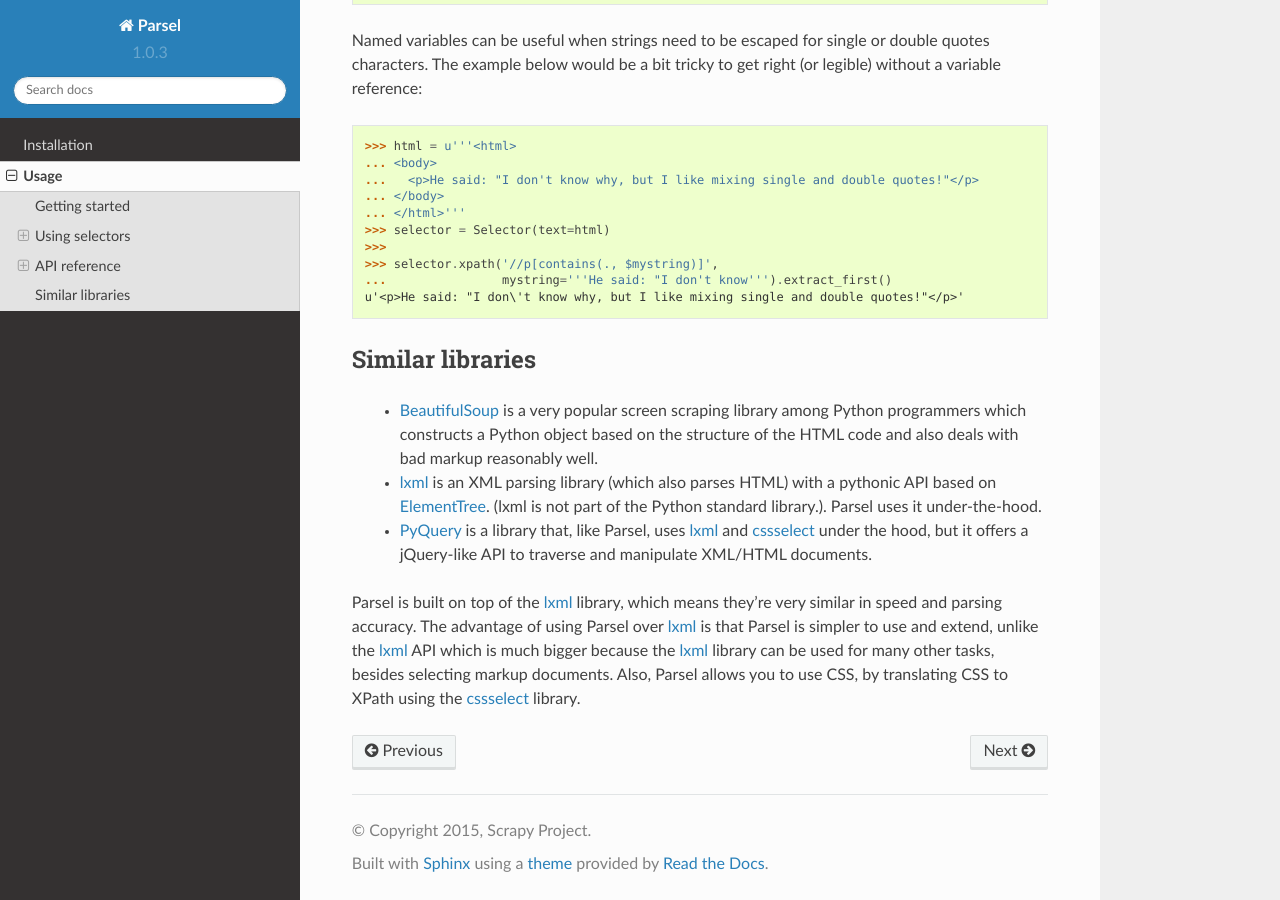
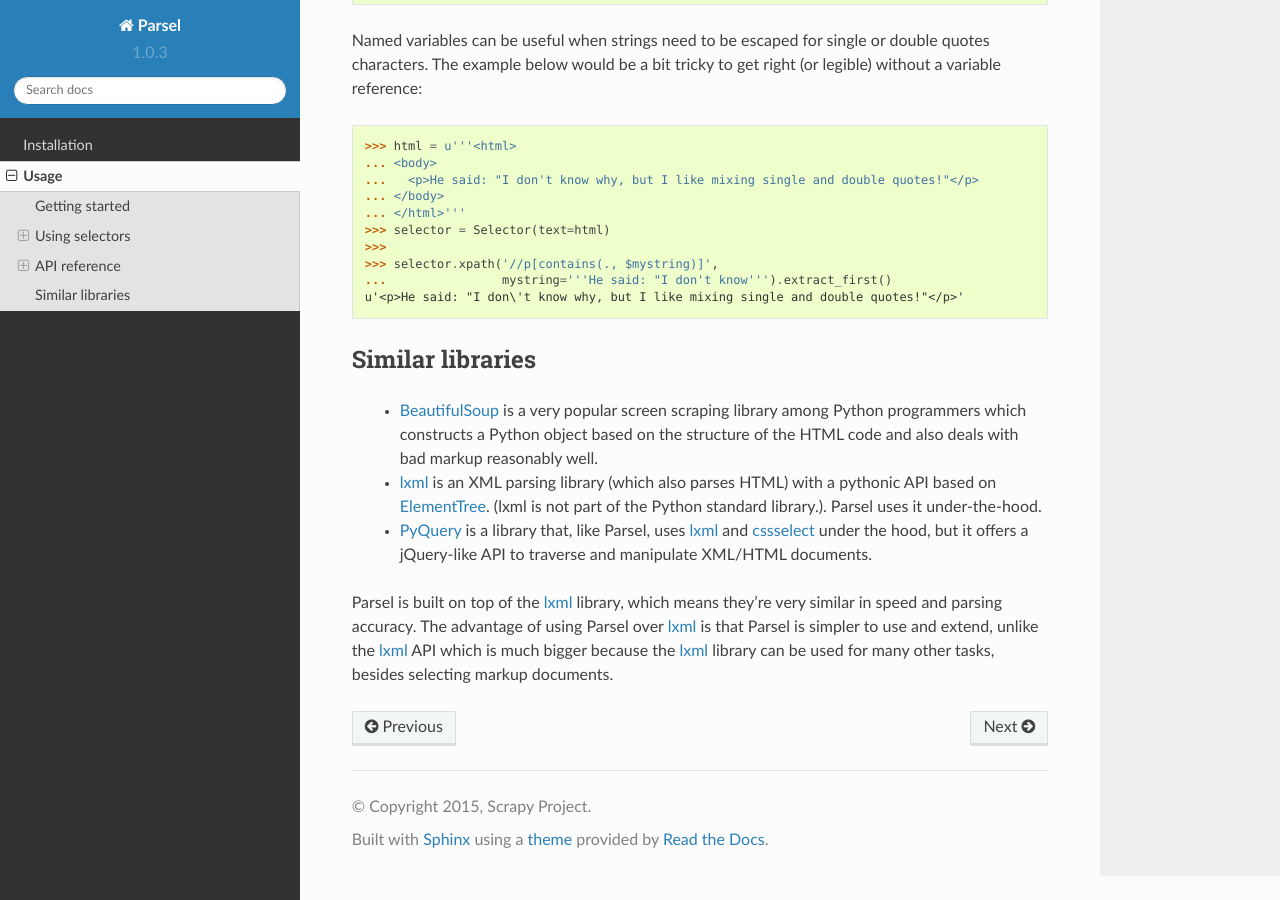
Before and after one commit to scrapy/parsel, a Sphinx documentation site: the page built from docs/usage.rst, in a window 1280 px wide and 900 px high, scrolled down 15486 px. Built offline with Sphinx 7.4.7 and the Read the Docs theme 2.0.0, drawn with Linux system fonts in a browser that asks for light colours.

Commit message:
remove bit that seems to indicate lxml doesn't support cssselect

```diff
--- a/docs/usage.rst
+++ b/docs/usage.rst
@@ -796,8 +796,7 @@ Parsel is built on top of the `lxml`_ library, which means they're very similar
 in speed and parsing accuracy. The advantage of using Parsel over `lxml`_ is
 that Parsel is simpler to use and extend, unlike the `lxml`_ API which is much
 bigger because the `lxml`_ library can be used for many other tasks, besides
-selecting markup documents. Also, Parsel allows you to use CSS, by translating
-CSS to XPath using the `cssselect`_ library.
+selecting markup documents.
 
 
 .. _BeautifulSoup: http://www.crummy.com/software/BeautifulSoup/
```
